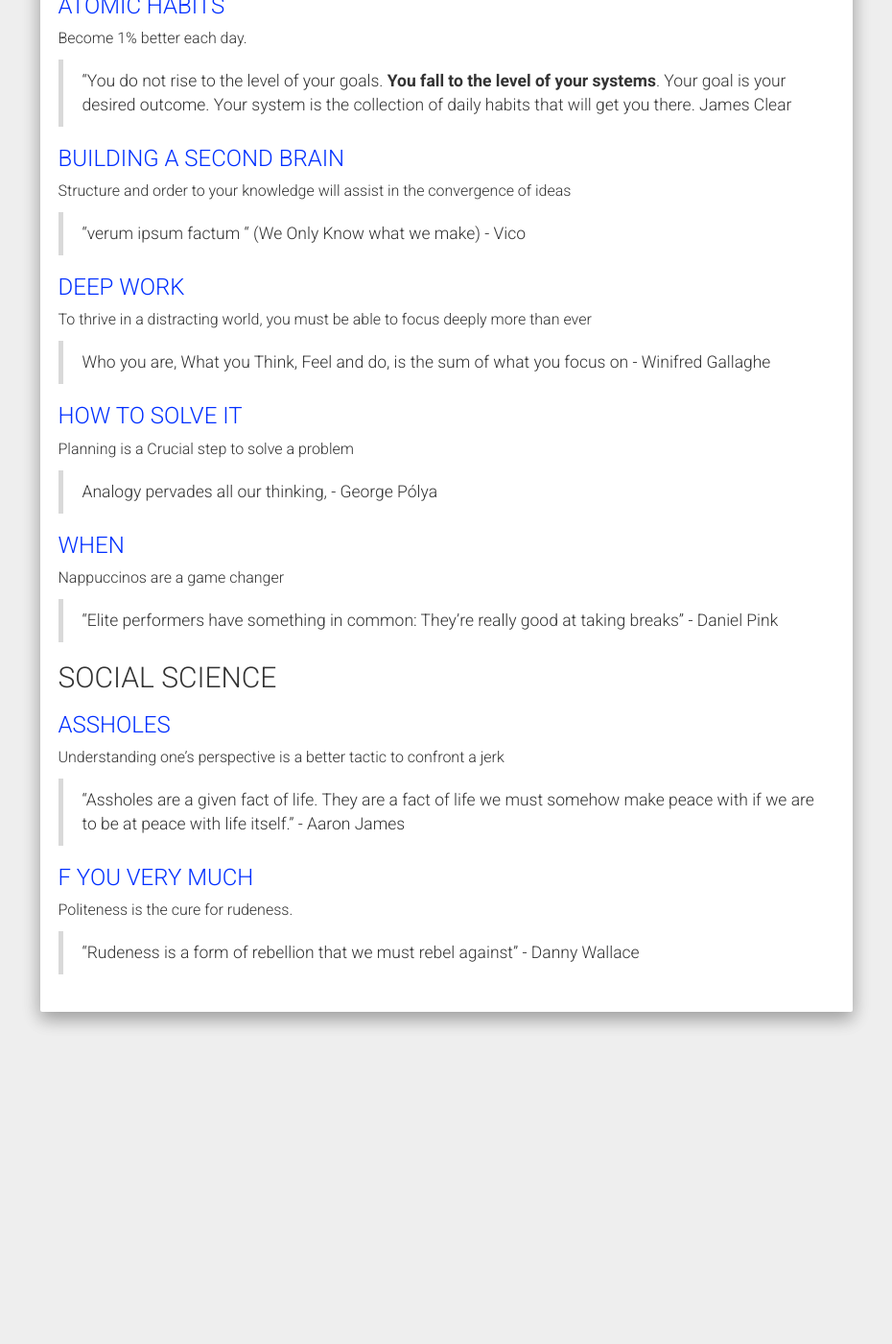
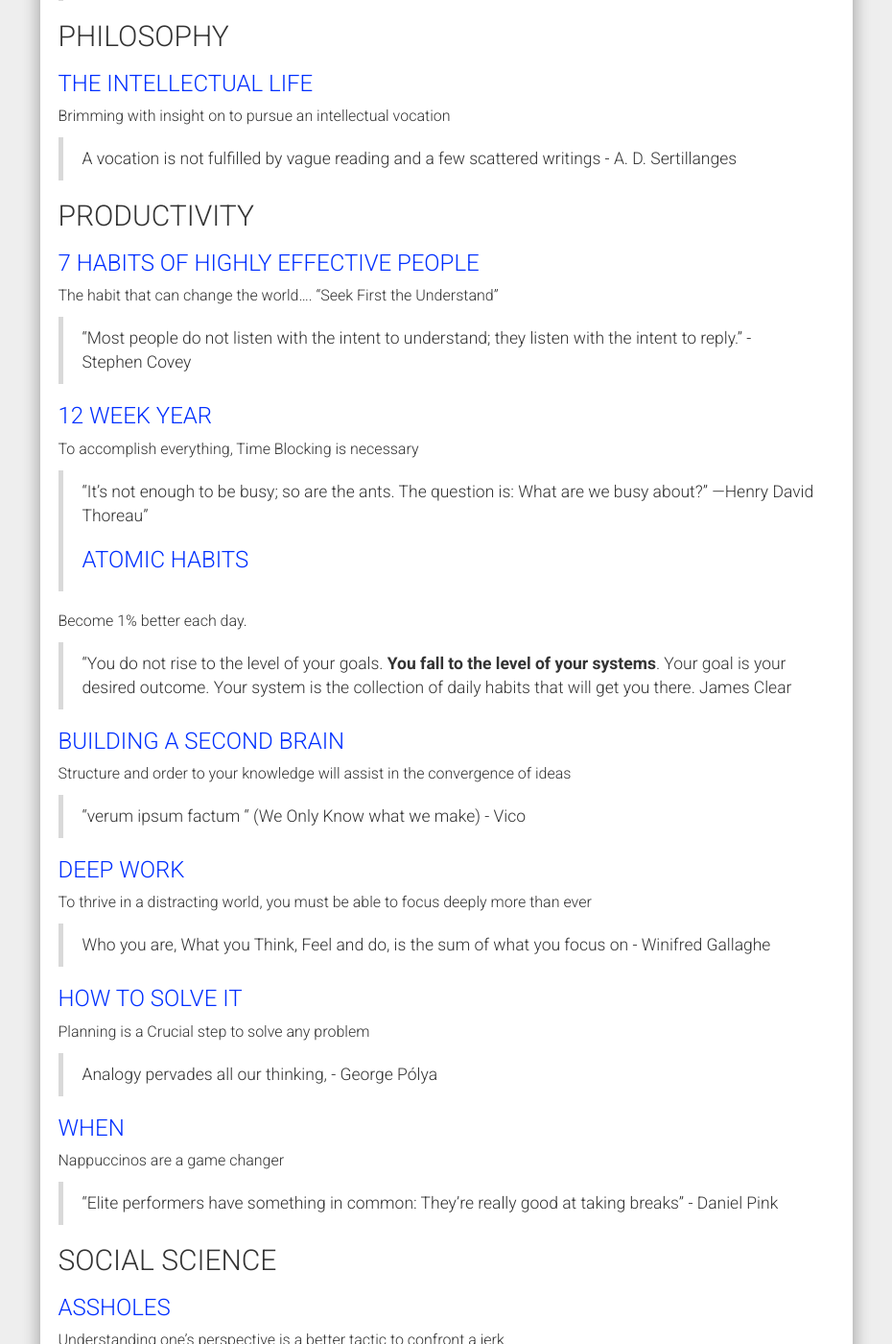
Before and after one commit to azotheblue/blog, a Jekyll site: the page built from readinglist.md, in a window 1280 px wide and 1400 px high, scrolled down 1618 px. Shown: the whole window at 96% size, without its empty margins (321-1251 px from the left). Built offline with Jekyll 4.4.1, drawn with Linux system fonts in a browser that asks for light colours; nearby versions of some CDN libraries; before the commit the page ends 2693 px from its top, so only the background shows below that; some of the changed text lies outside the part shown.

Commit message:
Update readinglist.md

```diff
--- a/readinglist.md
+++ b/readinglist.md
@@ -10,6 +10,18 @@ permalink: /readinglist/
 The title says it all.
 
 > “Social media is biased, not to the Left or the Right, but downward”  -- Jaron Lanier
+
+### [DIGITAL MINIMALISM](https://a.co/d/imI94H0)
+
+Just because technology makes something easier, does not make better
+
+>"All of man's problems stem from man's inability to sit quietly in a room" - Blaise Pascal
+
+### [REVENGE OF THE ANALOG](https://a.co/d/5UtDy4N)
+
+My favorite chapter... "Revenge of Board Games"
+
+>The digital world values analog more than anyone -David Lox
 
 ## EXPERTISE
 
@@ -58,6 +70,17 @@ Brimming with insight on to pursue an intellectual vocation
 
 ## PRODUCTIVITY
 
+### [7 HABITS OF HIGHLY EFFECTIVE PEOPLE](https://a.co/d/3gHLCab)
+
+The habit that can change the world.... "Seek First the Understand"
+
+> “Most people do not listen with the intent to understand; they listen with the intent to reply.” - Stephen Covey
+
+### [12 WEEK YEAR](https://a.co/d/9MENCCe)
+
+To accomplish everything, Time Blocking is necessary
+
+> “It’s not enough to be busy; so are the ants. The question is: What are we busy about?” —Henry David Thoreau”
 ### [ATOMIC HABITS](https://a.co/d/5As08A2)
 
 Become 1% better each day.
@@ -79,7 +102,7 @@ To thrive in a distracting world, you must be able to focus deeply more than eve
 
 ### [HOW TO SOLVE IT](https://a.co/d/0ELrRQx)
 
-Planning is a Crucial step to solve a problem
+Planning is a Crucial step to solve any problem
 
 > Analogy pervades all our thinking, -  George Pólya
 
```
